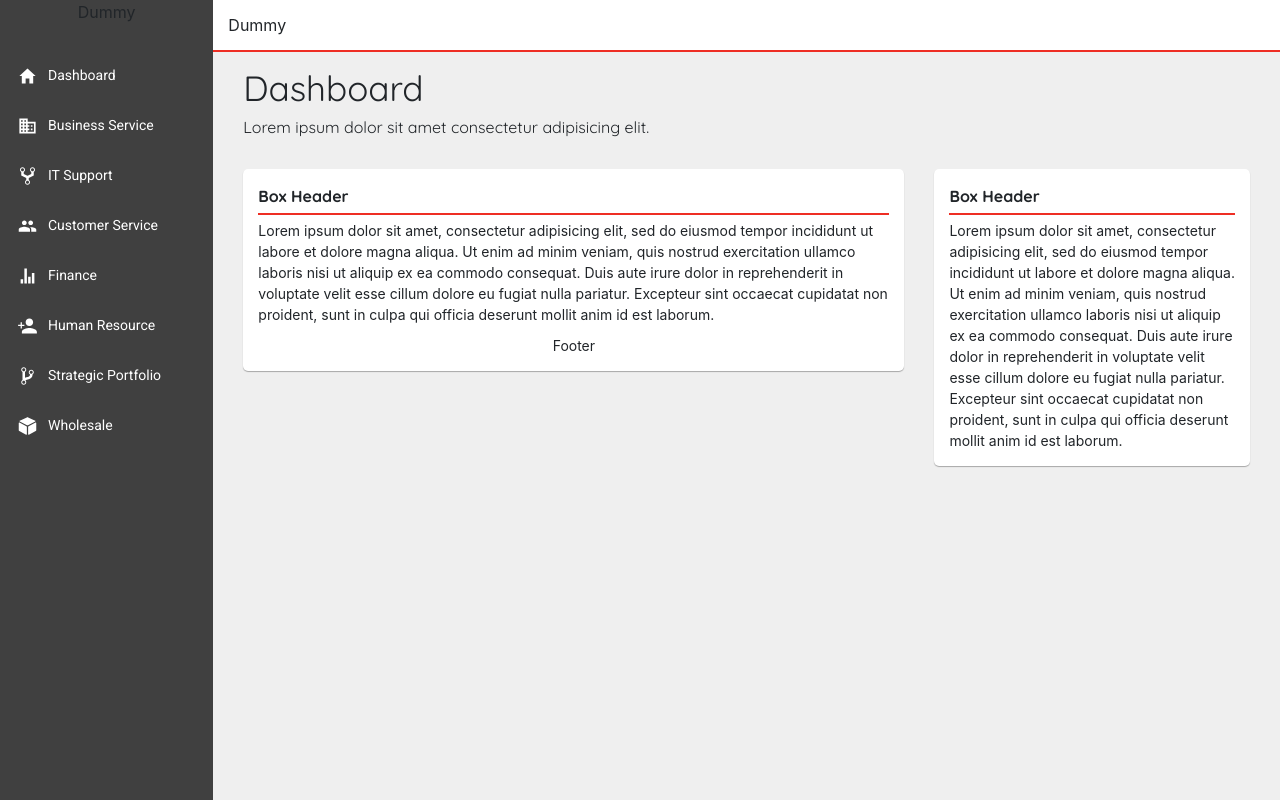
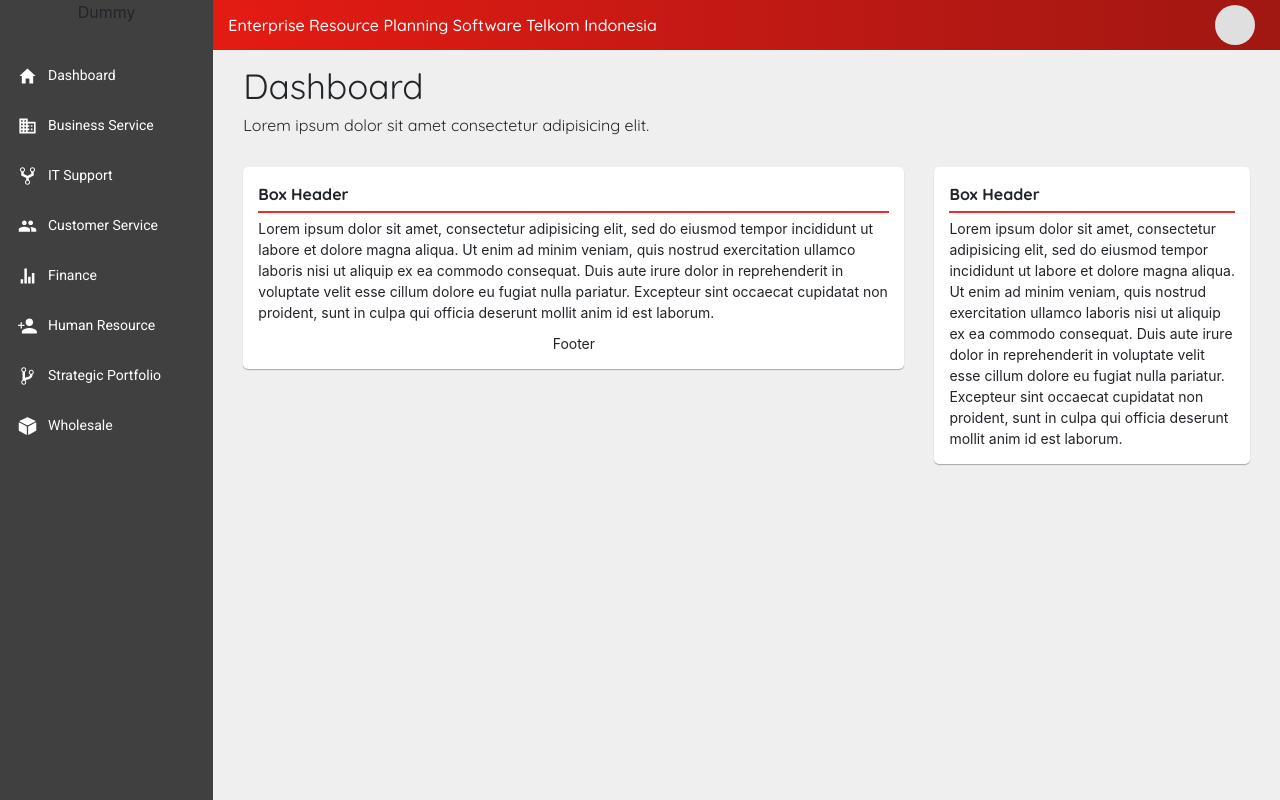
Before and after one commit to if4007-telkomuniv/sisfo_4007, a CodeIgniter app: the page made by application/views/template.php in a window 1280 px wide. Run offline with CodeIgniter, Linux system fonts and the light colour scheme; some libraries are stand-ins or nearby versions.

Commit message:
Add Popup for Logout and Profile Button

```diff
--- a/application/views/base_layout/topmenu.php
+++ b/application/views/base_layout/topmenu.php
@@ -1,9 +1,45 @@
 <div class="col-12 top-menu-container">
   <div class="row no-gutters">
-    <div class="top-menu">
-      <div class="bar">
-        Dummy
+    <div class="col-10">
+      <div class="top-menu">
+        <div class="bar">
+          Enterprise Resource Planning Software Telkom Indonesia
+        </div>
+      </div>
+    </div>
+    <div class="col-2">
+      <div class="top-menu">
+        <div class="bar force-right">
+          <a href="#popup_toggle" data-toggle="custom_popup">
+            <div class="profile-picture"></div>
+          </a>
+        </div>
+        <div class="bar force-right">
+          <div id="popup_toggle" class="collapse profile-popup">
+            <div class="profile-popup-body">
+              <div class="picture"></div>
+              <div class="name">
+                Lorem ipsum dolor
+              </div>
+              <a href="<?php echo base_url()."logout"?>">
+                <div class="logout">
+                  Logout
+                </div>
+              </a>
+            </div>
+          </div>
+        </div>
       </div>
     </div>
   </div>
 </div>
+
+<!-- Script for toggle menu popup -->
+<script>
+  $.each($("[data-toggle=custom_popup]"), function(i, v) {
+    $(this).on("click", function(e) {
+      e.preventDefault();
+      $($(this).attr("href")).toggle();
+    })
+  });
+</script>
--- a/css/base_styles.css
+++ b/css/base_styles.css
@@ -79,8 +79,11 @@ nav .sidebar .menu ul li text {
 }
 
 .top-menu-container {
-  background: white;
-  border-bottom: 2px solid #EE2E24;
+  background-image: linear-gradient(to right, #e41b13, #d31a13, #c21913, #b11813, #a11712);
+  color: #fff;
+  font-family: "Quicksand", sans-serif;
+  font-weight: 500;
+  z-index: 10;
 }
 
 .top-menu {
@@ -92,6 +95,66 @@ nav .sidebar .menu ul li text {
   position: absolute;
   top: 50%;
   transform: translateY(-50%);
+}
+
+.top-menu .bar.force-right {
+  position: absolute;
+  right: 10px;
+}
+
+.top-menu .bar .profile-picture {
+  height: 40px;
+  width: 40px;
+  border-radius: 50%;
+  background: #dfdfdf;
+}
+
+.top-menu .bar.force-right .profile-popup {
+  top: 25px;
+  width: 300px;
+  position: absolute;
+  right: 0;
+  border-radius: 0 0 5px 5px;
+  background-color: #fff;
+  box-shadow: 0 0 10px rgba(0, 0, 0, .4);
+  color: #191919;
+  padding: 10px;
+}
+
+.top-menu .bar.force-right .profile-popup-body {
+  text-align: center;
+}
+
+.top-menu .bar.force-right .profile-popup-body a {
+  color: #fff;
+  text-decoration: none;
+}
+
+.top-menu .bar.force-right .profile-popup-body .picture {
+  margin: 0 auto;
+  border-radius: 50%;
+  height: 80px;
+  width: 80px;
+  background-color: #dfdfdf;
+  margin: 15px auto;
+}
+.top-menu .bar.force-right .profile-popup-body .text {
+  margin-top: 25px;
+  font-family: "Quicksand", sans-serif;
+  font-size: 14px;
+  font-weight: 400;
+}
+
+.top-menu .bar.force-right .profile-popup-body .logout {
+  font-size: 14px;
+  margin-top: 10px;
+  padding: 5px;
+  border-radius: 5px;
+  background-image: linear-gradient(to right, #e41b13, #d31a13, #c21913, #b11813, #a11712);
+}
+
+.top-menu .bar.force-right .profile-popup-body .logout:hover {
+  background-image: linear-gradient(to right, #1976d2, #036dd1, #0063d0, #0059ce, #0b4ecb);
 }
 
 /* Main Wrapper */
```
Also changed, not shown: images/background.png (deleted).
